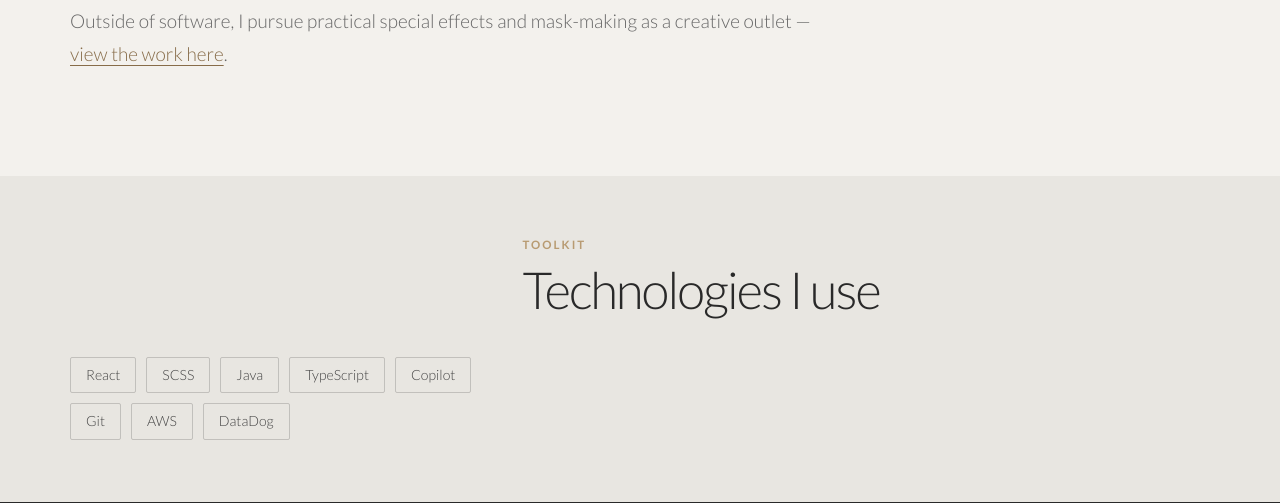
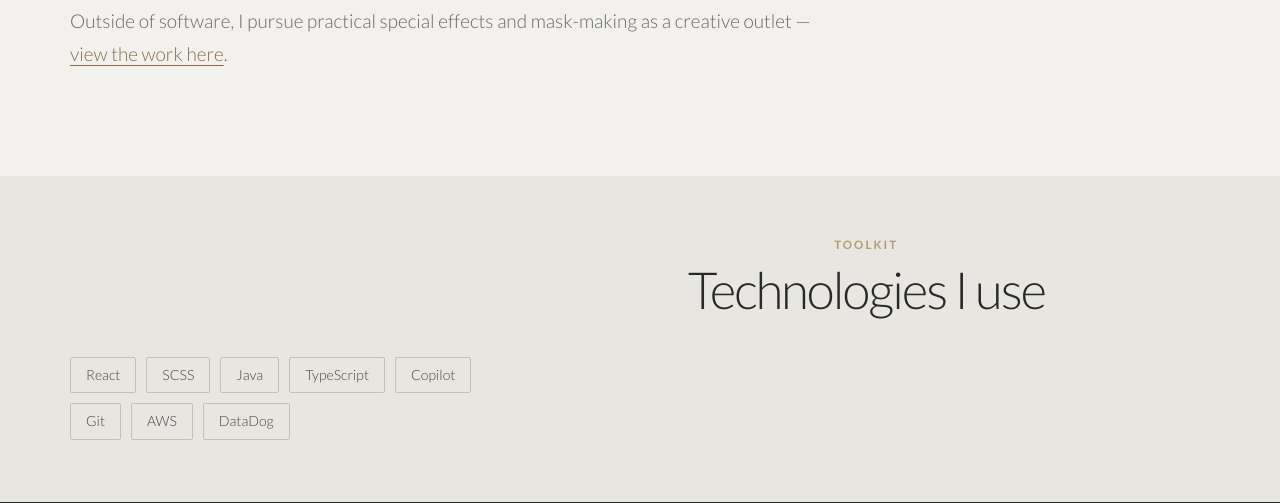
Before and after one commit to rstor1/rs-web2, a PHP site: page / in a window 1280 px wide. Shown: the part 775-1278 px from the top of the page. Run offline with PHP 8.4, Linux system fonts and the light colour scheme; style sheets or scripts are compiled from the project's sources; some web fonts are replaced.

Commit message:
Center the Technologies I Use heading and Toolkit label in the skills section.

```diff
--- a/resources/css/style.css
+++ b/resources/css/style.css
@@ -44,6 +44,7 @@ h2 { margin-bottom: 24px; font-size: clamp(2rem, 4vw, 3.6rem); font-weight: 300;
 .about-section { background: var(--paper); }
 .skills-section { padding: 62px 0; background: var(--paper-alt); }
 .skills-layout { display: grid; grid-template-columns: .75fr 1.25fr; gap: 40px; align-items: center; }
+.skills-layout > div { text-align: center; }
 .skills-layout h2 { margin-bottom: 0; }
 .skill-list { display: flex; flex-wrap: wrap; gap: 10px; list-style: none; }
 .skill-list li { padding: 9px 15px; border: 1px solid rgba(41,41,41,.2); border-radius: 2px; color: var(--ink-soft); font-size: .88rem; }
@@ -61,5 +62,5 @@ footer { padding: 28px 0; background: var(--ink-deep); color: white; }
 .footer-inner { display: flex; flex-direction: column; align-items: center; justify-content: center; gap: 12px; }
 .footer-inner i { font-size: 1.5rem; }
 .footer-inner p { color: rgba(255,255,255,.56); font-size: .8rem; }
-@media (max-width: 767px) { .main-nav { display: none; flex-direction: column; gap: 14px; width: 100%; padding: 20px 0; } .main-nav.show { display: flex; } .nav-inner { display: block; } .mobile-nav-icon { display: block; float: right; margin-top: 24px; } .reference-identity { height: calc(100% - 82px); align-items: flex-start; padding-top: 100px; } .identity-copy { width: min(330px, 48%); margin-right: 0; } .portrait-frame { width: 190px; height: 190px; bottom: 20px; } .skills-layout, .work-grid { grid-template-columns: 1fr; } .work-card:last-child { grid-column: auto; } nav.sticky .nav-inner { min-height: 58px; } }
-@media (max-width: 480px) { body { font-size: 17px; } .reference-hero { min-height: 400px; height: 62vh; } .identity-copy { width: 58%; } .identity-copy h1 { font-size: .95rem; } .website-link { font-size: .68rem; } .portrait-frame { width: 155px; height: 155px; left: 0; bottom: 18px; } .reference-section { padding: 68px 0; } }
+@media (max-width: 767px) { .main-nav { display: none; flex-direction: column; gap: 14px; width: 100%; padding: 20px 0; } .main-nav.show { display: flex; } .nav-inner { display: block; } .mobile-nav-icon { display: block; float: right; margin-top: 24px; } .reference-identity { height: calc(100% - 82px); align-items: flex-start; padding-top: 100px; } .identity-copy { width: min(330px, 48%); margin-right: 0; } .portrait-frame { width: 190px; height: 190px; bottom: 20px; } .skills-layout, .work-grid { grid-template-columns: 1fr; } .skills-layout > div { text-align: center; } .work-card:last-child { grid-column: auto; } nav.sticky .nav-inner { min-height: 58px; } }
+@media (max-width: 480px) { body { font-size: 17px; } .reference-hero { min-height: 400px; height: 62vh; } .identity-copy { width: 58%; } .identity-copy h1 { font-size: .95rem; } .website-link { font-size: .68rem; } .portrait-frame { width: 155px; height: 155px; left: 0; bottom: 18px; } .reference-section { padding: 68px 0; } .footer-inner { flex-direction: column; gap: 12px; } }
```
